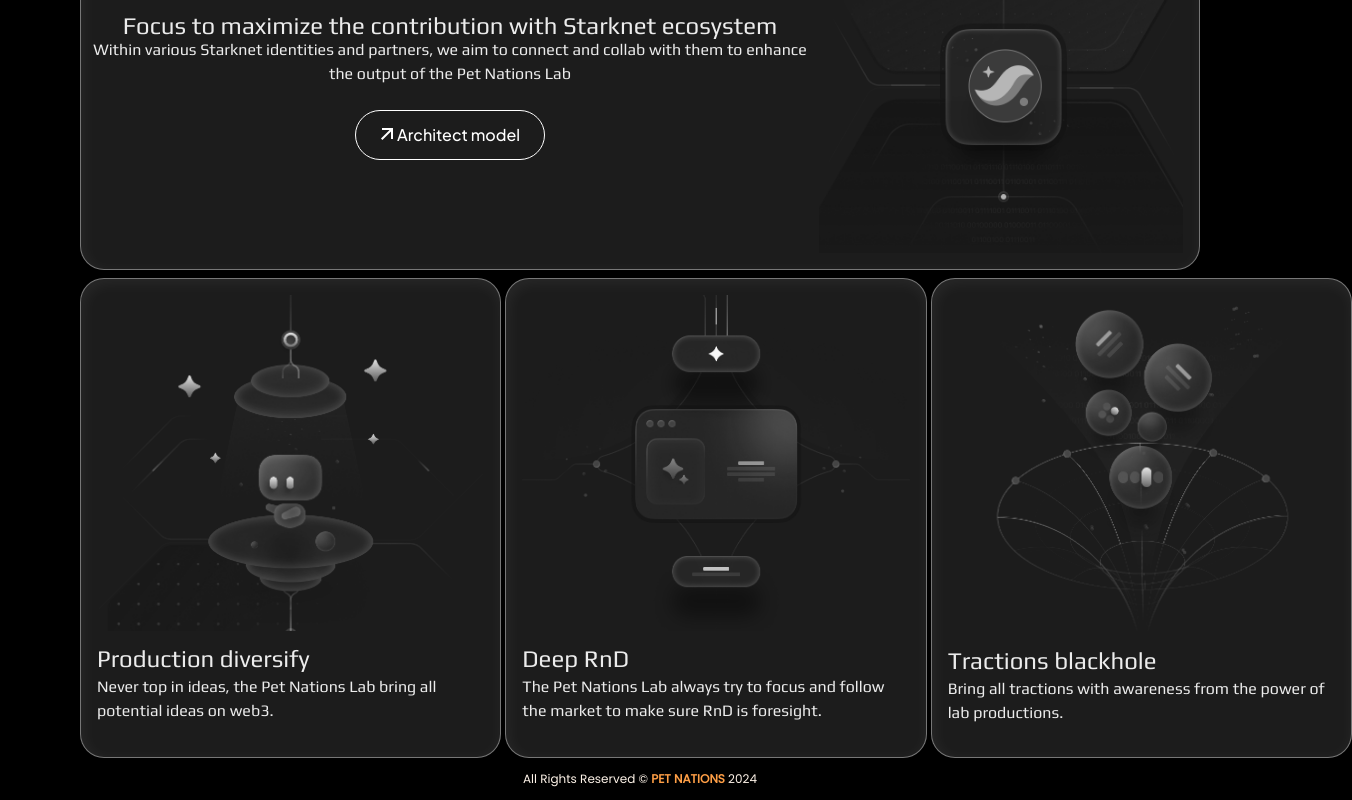
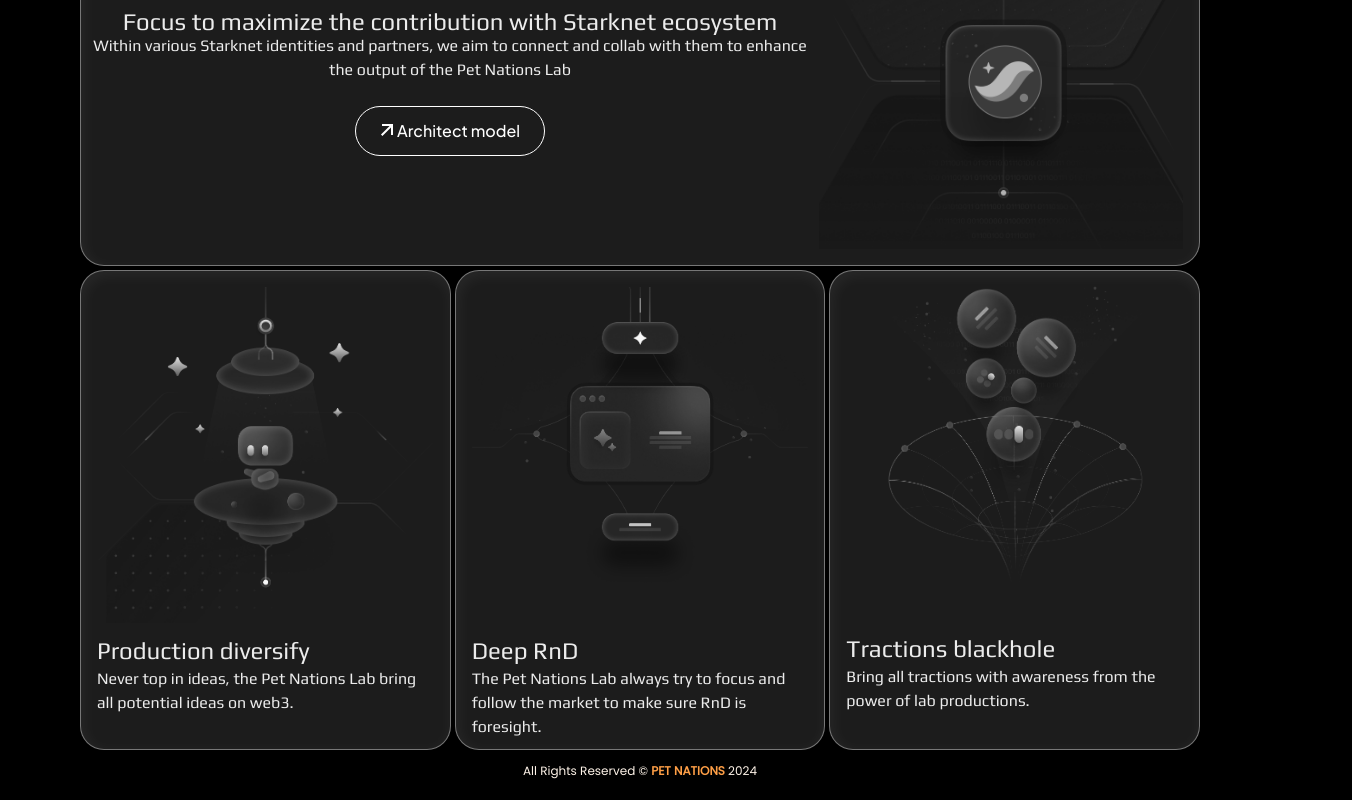
Before and after one commit to Pet-Nations/starkpet-lp, a Next.js app: page / in a window 1280 px wide. Shown: the part 1306-2106 px from the top of the page, 1352 px wide, since content can reach past the window. Built offline with nearby package versions, Linux system fonts and the light colour scheme.

Commit message:
tienmvv.feature/create-layout-strategic

```diff
--- a/src/app/assets/styles/strategic.scss
+++ b/src/app/assets/styles/strategic.scss
@@ -1,7 +1,7 @@
 .strategic {
-  @apply flex flex-col w-full max-w-[1440px] px-20 gap-2;
+  @apply flex flex-col w-full max-w-[1440px] px-20 gap-1;
   .strategic-group-1 {
-    @apply flex w-full h-[481px] gap-2;
+    @apply flex w-full h-[481px] gap-1;
   }
   .strategic-group-2 {
     @apply flex w-full h-[366px];
@@ -9,15 +9,7 @@
   .strategic-group-3 {
     @apply flex w-full gap-1 justify-between;
     .strategic-item {
-      display: flex;
-      width: 421.333px;
-      height: 480px;
-      padding: 16px 16px 32px 16px;
-      flex-direction: column;
-      align-items: center;
-      gap: 16px;
-      flex-shrink: 0;
-      border-radius: 24px;
+      @apply flex flex-col gap-4 basis-1/3 h-[480px] pt-4 px-4 pb-32 rounded-[24px];
       border: 1.5px solid var(--stroke-15-card, rgba(255, 255, 255, 0.40));
       background: rgba(40, 40, 40, 0.70);
       box-shadow: 2px 4px 16px 0px rgba(248, 248, 248, 0.06) inset;
```
